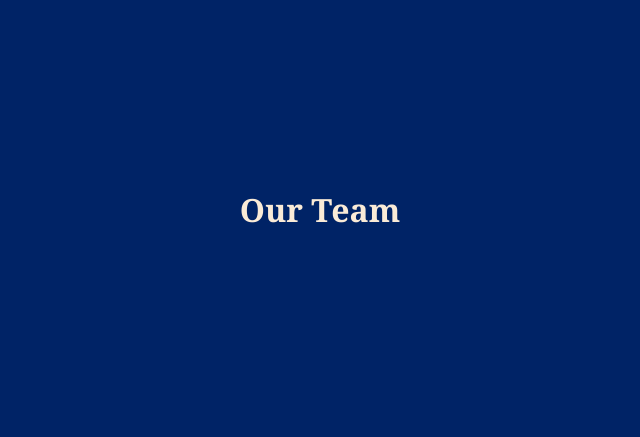
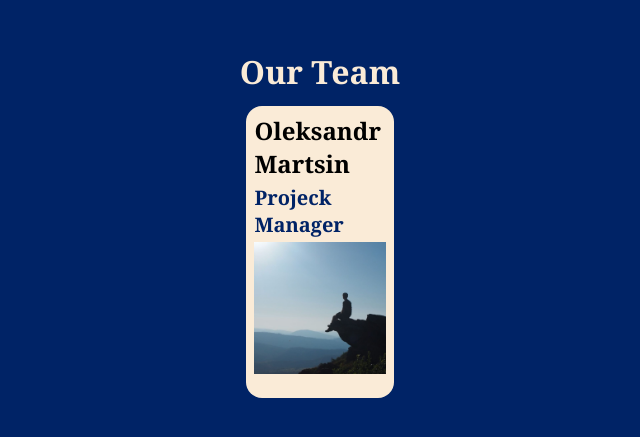
Before and after one commit to OMartsin/cmr-prac, a React (Create React App) app: page / in a window 1280 px wide. Shown: the part 191-628 px from the top of the page, without its empty margins (320-960 px from the left). Built offline with nearby package versions, Linux system fonts and the light colour scheme.

Commit message:
[feat] add martsin oleksandr info

```diff
--- a/src/App.js
+++ b/src/App.js
@@ -1,16 +1,16 @@
 import './App.css';
-// import photo from './images...'
+import oleksandr from './images/oleksandr.png';
 
 function App() {
   return (
     <div className="App">
       <h1>Our Team</h1>
       <div className="team">
-        {/* <div className='participant-info'>
-          <text className='name'>Your name</text>
-          <text className='job'>Your job</text>
-          <img className='participant-photo' src={photo} alt="" />
-        </div> */}
+        <div className='participant-info'>
+          <text className='name'>Oleksandr Martsin</text>
+          <text className='job'>Projeck Manager</text>
+          <img className='participant-photo' src={oleksandr} alt="" />
+        </div>
       </div>
     </div>
   );
```
Also changed, not shown: src/images/oleksandr.png (added).
